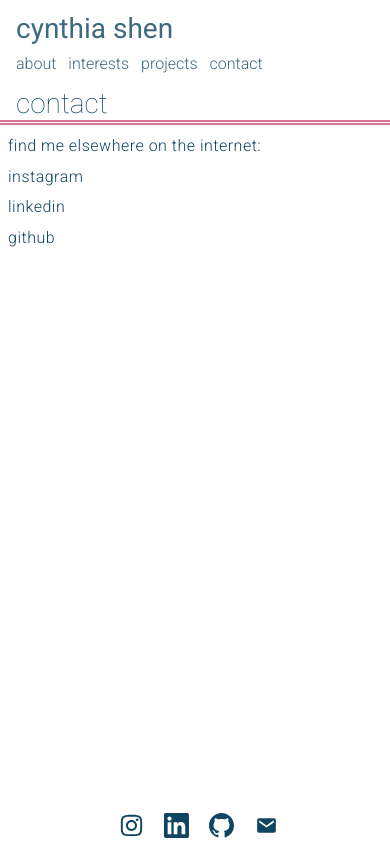
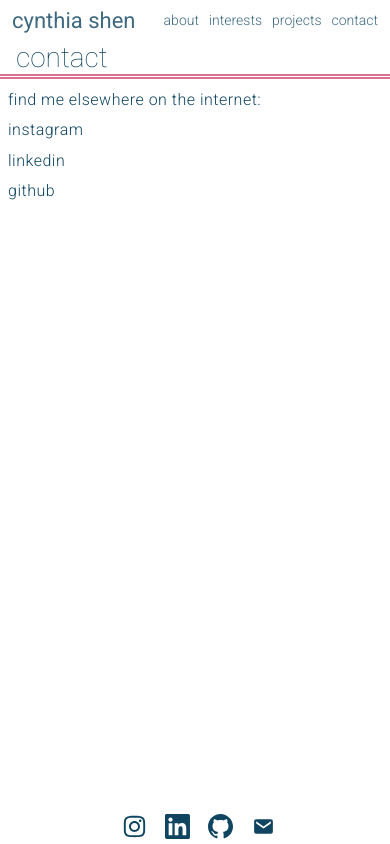
Before and after one commit to cynthiashen/cynthiashen.github.io, a React (Vite) app: page /contact in a window 390 px wide. Built offline with nearby package versions, Linux system fonts and the light colour scheme.

Commit message:
fix header

```diff
--- a/src/components/Header.css
+++ b/src/components/Header.css
@@ -2,17 +2,18 @@
   font-family: 'Roboto', sans-serif;
   position: sticky;
   top: 0;
-  font-size: 50px;
-  min-height: 80px;
+  font-size: 28px;
+  min-height: 48px;
   width: 100%;
   z-index: 999;
   background: white;
   opacity: 80%;
-  padding: 10px;
+  padding: 6px 12px;
   display: flex;
   justify-content: space-between;
   align-items: center;
   white-space: nowrap;
+  box-sizing: border-box;
 }
 
 .home a {
@@ -23,18 +24,18 @@ nav {
   list-style-type: none;
   font-family: 'Roboto', sans-serif;
   font-weight: 300;
-  font-size: 25px;
-  height: 80px;
+  font-size: 16px;
+  height: 48px;
   display: flex;
   align-items: center;
-  padding-right: 40px;
+  padding-right: 20px;
 }
 
 .nav-li {
   padding-left: 8px;
   display: inline-block;
-  line-height: 80px;
-  height: 80px;
+  line-height: 48px;
+  height: 48px;
   font-family: 'Roboto', sans-serif;
   font-weight: 300;
 }
@@ -42,14 +43,14 @@ nav {
 .nav-dropdown {
   position: relative;
   display: inline-block;
-  height: 80px;
+  height: 48px;
 }
 
 .nav-dropdown-li {
   padding-left: 8px;
   display: inline-block;
-  line-height: 80px;
-  height: 80px;
+  line-height: 48px;
+  height: 48px;
   font-family: 'Roboto', sans-serif;
   font-weight: 300;
   cursor: pointer;
@@ -65,7 +66,7 @@ nav {
   top: 100%;
   left: 0;
   background-color: #0f4561;
-  min-width: 140px;
+  min-width: 120px;
   list-style-type: none;
   margin: 0;
   padding: 0;
@@ -79,11 +80,11 @@ nav {
 .home .nav-dropdown-content a:visited,
 .home .nav-dropdown-content a:active {
   color: #fff;
-  padding: 4px 16px;
+  padding: 4px 12px;
   text-decoration: none;
   display: block;
-  font-size: 20px;
-  margin: 10px;
+  font-size: 14px;
+  margin: 6px;
 }
 
 .home .nav-dropdown-content a:hover {
@@ -93,21 +94,20 @@ nav {
 
 @media (max-width: 768px) {
   .home {
-    font-size: 28px;
+    font-size: 22px;
     min-height: auto;
-    padding: 12px 16px;
+    padding: 8px 12px;
     flex-wrap: wrap;
-    gap: 8px 16px;
+    gap: 4px 12px;
     white-space: normal;
-    box-sizing: border-box;
   }
 
   nav {
-    font-size: 16px;
+    font-size: 14px;
     height: auto;
     padding-right: 0;
     flex-wrap: wrap;
-    gap: 4px 12px;
+    gap: 4px 10px;
   }
 
   .nav-li,
@@ -119,11 +119,11 @@ nav {
   }
 
   .nav-dropdown-content {
-    min-width: 120px;
+    min-width: 110px;
   }
 
   .home .nav-dropdown-content a {
-    font-size: 16px;
-    margin: 6px;
+    font-size: 13px;
+    margin: 4px;
   }
 }
--- a/src/pages/Home.jsx
+++ b/src/pages/Home.jsx
@@ -11,7 +11,7 @@ export default function Home() {
 
       <div className="banner banner-intro">
         <div className="banner-text">
-          I'm Cynthia, a bay area native currently residing in San Francisco.
+          I'm Cynthia, a bay area native currently residing in New York City.
           <br />
           <Link to="/about">
             <button className="banner-button">read more</button>
```
